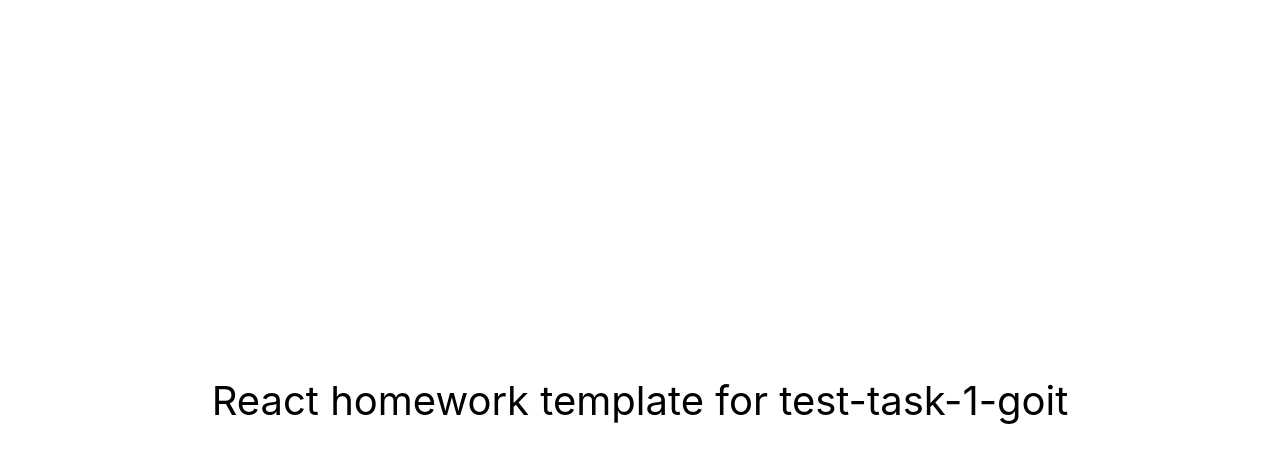
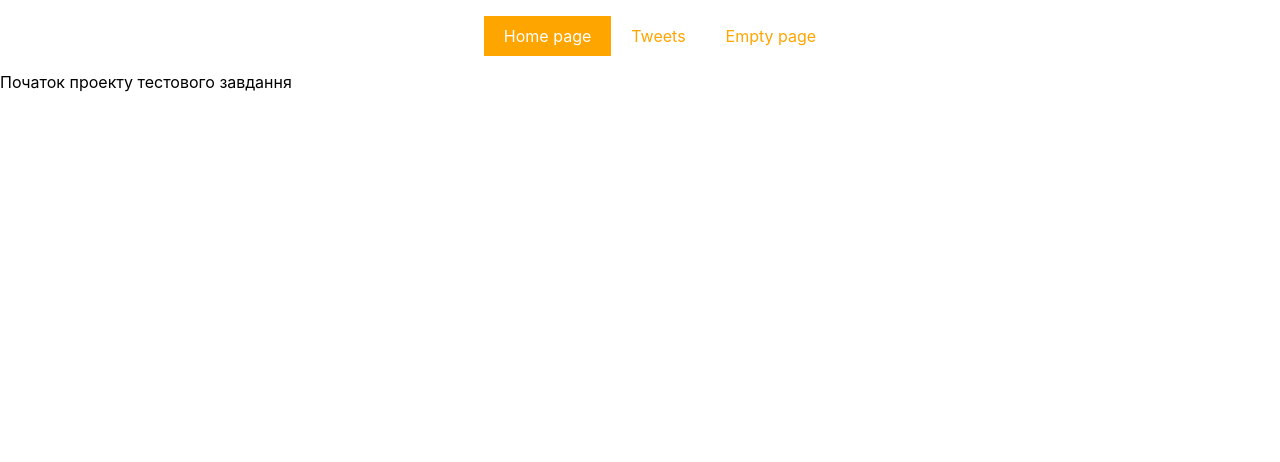
Before and after one commit to Bogdan8633/test-task-1-goit, a React (Create React App) app: page / in a window 1280 px wide. Shown: the top 462 px of the page. Built offline with nearby package versions, Linux system fonts and the light colour scheme.

Commit message:
add-menu

```diff
--- a/src/components/App.jsx
+++ b/src/components/App.jsx
@@ -1,16 +1,14 @@
-export const App = () => {
+import MainMenu from './MainMenu/MainManu';
+
+import menuItems from './MainMenu/menuItems.json';
+
+const App = () => {
   return (
-    <div
-      style={{
-        height: '100vh',
-        display: 'flex',
-        justifyContent: 'center',
-        alignItems: 'center',
-        fontSize: 40,
-        color: '#010101',
-      }}
-    >
-      React homework template for test-task-1-goit
-    </div>
+    <>
+      <MainMenu items={menuItems} />
+      <div>Початок проекту тестового завдання</div>
+    </>
   );
 };
+
+export default App;
--- /dev/null
+++ b/src/components/MainMenu/MainManu.jsx
@@ -0,0 +1,32 @@
+import { useState } from 'react';
+import styles from './mainMenu.module.css';
+
+const MainMenu = ({ items }) => {
+  const [activeIndex, setActiveIndex] = useState(0);
+
+  //   const handleClick = idx => setActiveIndex(idx);
+
+  const elements = items.map(({ id, text, link }, index) => (
+    <li key={id}>
+      <a
+        onClick={() => setActiveIndex(index)}
+        className={
+          activeIndex === index
+            ? `${styles.link} ${styles.active}`
+            : styles.link
+        }
+        href={link}
+      >
+        {text}
+      </a>
+    </li>
+  ));
+
+  return <ul className={styles.menu}>{elements}</ul>;
+};
+
+MainMenu.defaultProps = {
+  items: [],
+};
+
+export default MainMenu;
--- /dev/null
+++ b/src/components/MainMenu/mainMenu.module.css
@@ -0,0 +1,17 @@
+.menu {
+  list-style: none;
+  display: flex;
+  justify-content: center;
+}
+
+.link {
+  display: inline-block;
+  padding: 10px 20px;
+  color: orange;
+  text-decoration: none;
+}
+
+.link.active {
+  background-color: orange;
+  color: white;
+}
--- /dev/null
+++ b/src/components/MainMenu/menuItems.json
@@ -0,0 +1,17 @@
+[
+  {
+    "id": "1",
+    "text": "Home page",
+    "link": "#"
+  },
+  {
+    "id": "2",
+    "text": "Tweets",
+    "link": "#"
+  },
+  {
+    "id": "3",
+    "text": "Empty page",
+    "link": "#"
+  }
+]
--- a/src/index.js
+++ b/src/index.js
@@ -1,6 +1,6 @@
 import React from 'react';
 import ReactDOM from 'react-dom/client';
-import { App } from 'components/App';
+import App from 'components/App';
 import './index.css';
 
 ReactDOM.createRoot(document.getElementById('root')).render(
```
